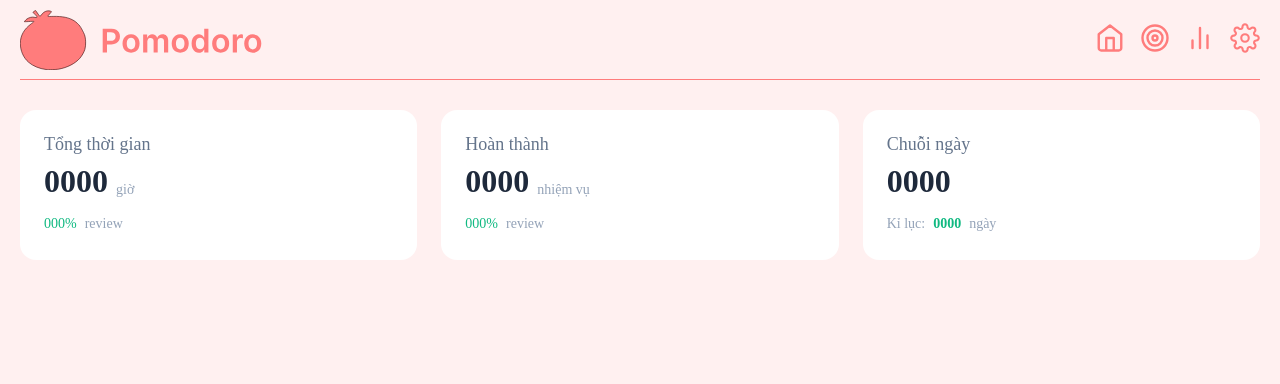
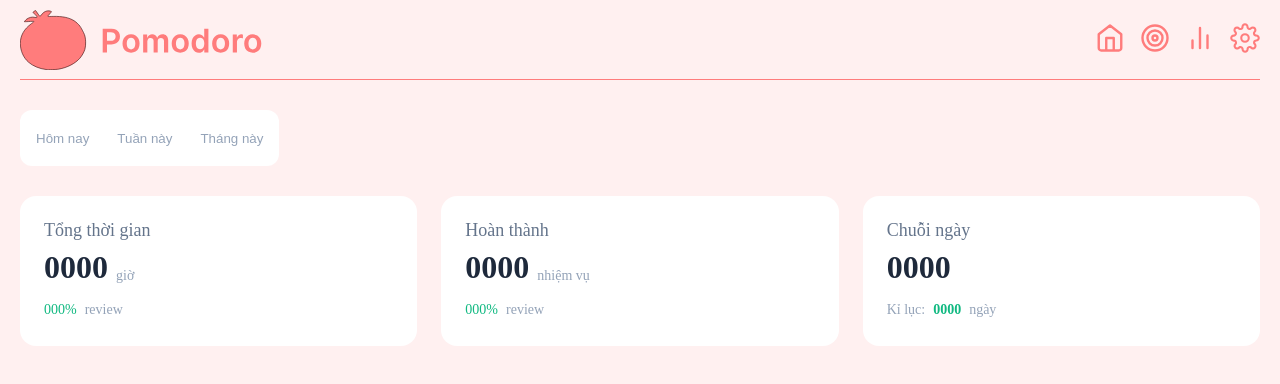
Before and after one commit to baoOyster/pomodoro_end_semester, a website built with Vite: page statistics.html in a window 1280 px wide. Built offline with nearby package versions, Linux system fonts and the light colour scheme.

Commit message:
thêm nút lọc thời gian : hôm nay tuần này tháng này

```diff
--- a/src/pages/statistics/pomodor.css
+++ b/src/pages/statistics/pomodor.css
@@ -2,6 +2,29 @@
     margin: 0;
     padding: 0;
     box-sizing: border-box;
+}
+.Switch_timeOptions{
+    width: fit-content;
+    display: flex;
+    margin-top: 30px ;
+    margin-left: 20px ;
+    gap: 12px;
+    background-color: #fff;
+    padding: 8px;
+    border-radius: 12px;
+}
+.Switch_timeOptions button{
+    height: 40px;
+    background-color: #fff;
+    padding: 8px;
+    border: none;
+    color: #94A3B8;
+}
+.Switch_timeOptions button:hover{
+    background-color: #F1F5F9;
+    color: #475569;
+    border-radius: 8px;
+    transition: background-color 0.3s ease, color 0.3s ease;
 }
 #general_container {
     display: grid;
--- a/statistics.html
+++ b/statistics.html
@@ -9,6 +9,11 @@
 <body>
     <header></header>
     <main>
+        <div class="Switch_timeOptions">
+            <button id="todayButton">Hôm nay</button>
+            <button id="weekButton">Tuần này</button>
+            <button id="monthButton">Tháng này</button>
+        </div>
         <div id="general_container">
             <div class="general-statistic" id="totaltimecontainer">
                 <div class="contentContainer">
@@ -48,6 +53,7 @@
                 </div>
             </div>
         </div>
+        <div id="statistic_container"></div>
     </main>
     <script type="module" src="/src/shared/main.js"></script>
 </body>
```
